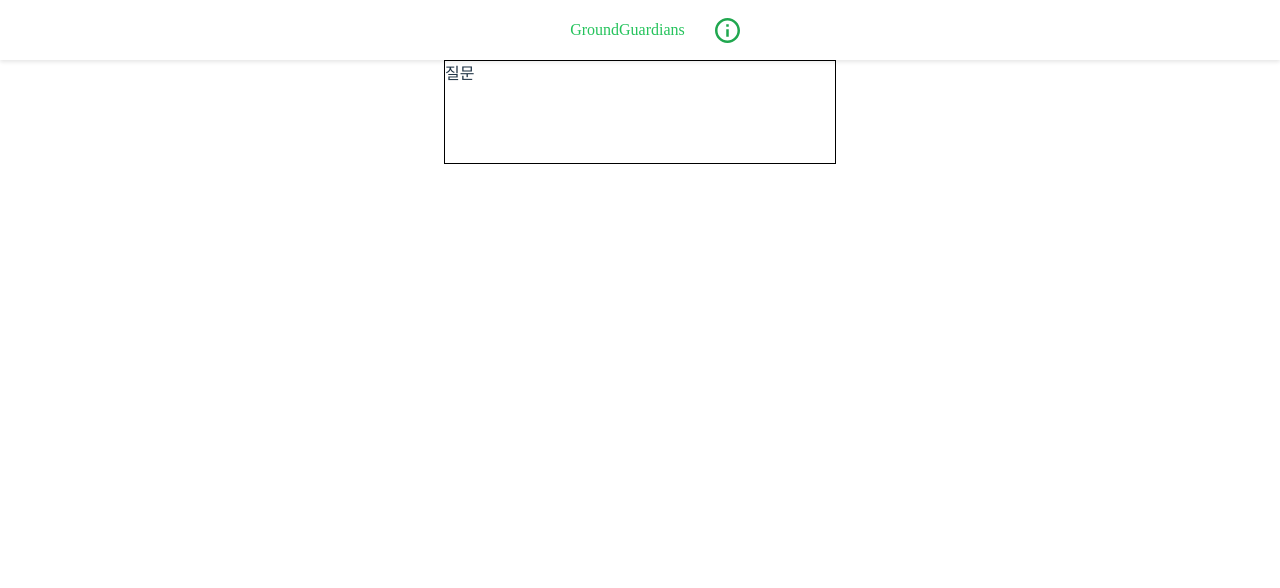
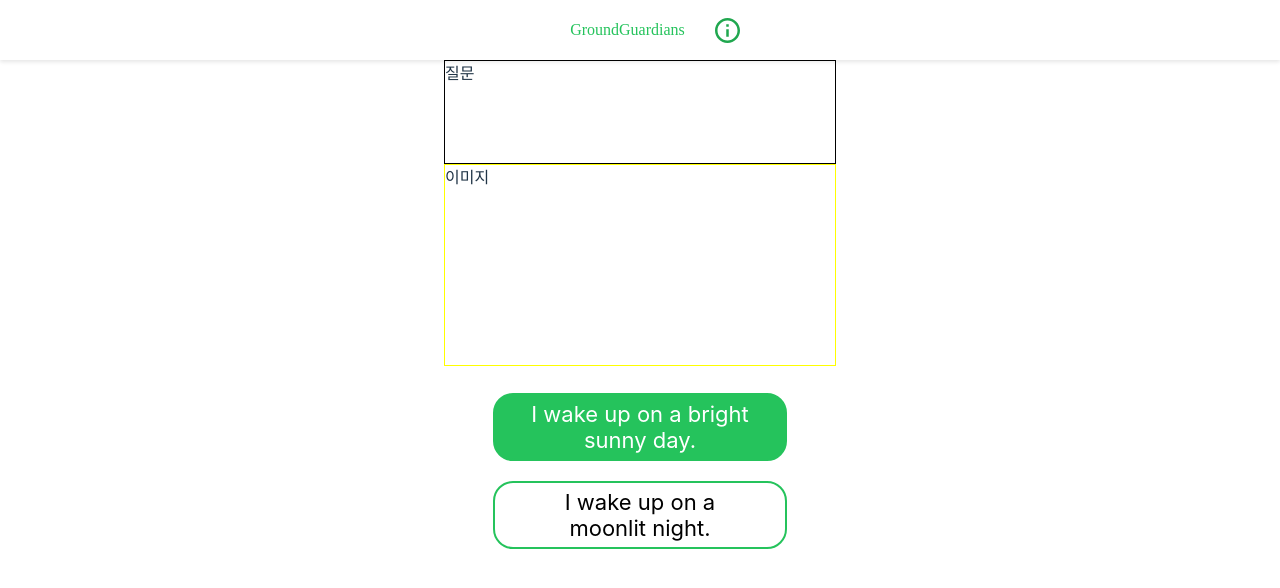
Before and after one commit to GroundGuardians/GG_FE, a React (Vite) app: page / in a window 1280 px wide. Shown: the top 588 px of the page. Built offline with nearby package versions, Linux system fonts and the light colour scheme; a web font is replaced by a local one.

Commit message:
feat/#14 : layout 구조 잡기

```diff
--- a/src/commons/Button.tsx
+++ b/src/commons/Button.tsx
@@ -28,4 +28,5 @@ const CommonButtonContainer = styled.button<{ isGreen: boolean }>`
   border: 2px solid #25c35c;
   padding: 22px 31px;
   cursor: pointer;
+  margin-bottom: 20px;
 `;
--- a/src/commons/Layout.tsx
+++ b/src/commons/Layout.tsx
@@ -1,10 +1,15 @@
-import React from "react";
 import styled from "@emotion/styled";
+import { CommonButton } from "./Button";
 
 const Layout = () => {
   return (
     <LayoutWrapper>
-      <Question>질문</Question>
+      <QuestionText>질문</QuestionText>
+      <QuestionImage>이미지</QuestionImage>
+      <CommonButton isGreen={true}>
+        I wake up on a bright sunny day.
+      </CommonButton>
+      <CommonButton isGreen={false}>I wake up on a moonlit night.</CommonButton>
     </LayoutWrapper>
   );
 };
@@ -13,10 +18,19 @@ export default Layout;
 
 const LayoutWrapper = styled.div`
   display: flex;
+  flex-direction: column;
+  align-items: center;
 `;
 
-const Question = styled.div`
+const QuestionText = styled.div`
   width: 390px;
   height: 102px;
   border: 1px solid black;
 `;
+
+const QuestionImage = styled.div`
+  width: 390px;
+  height: 200px;
+  border: 1px solid yellow;
+  margin-bottom: 27px;
+`;
```
